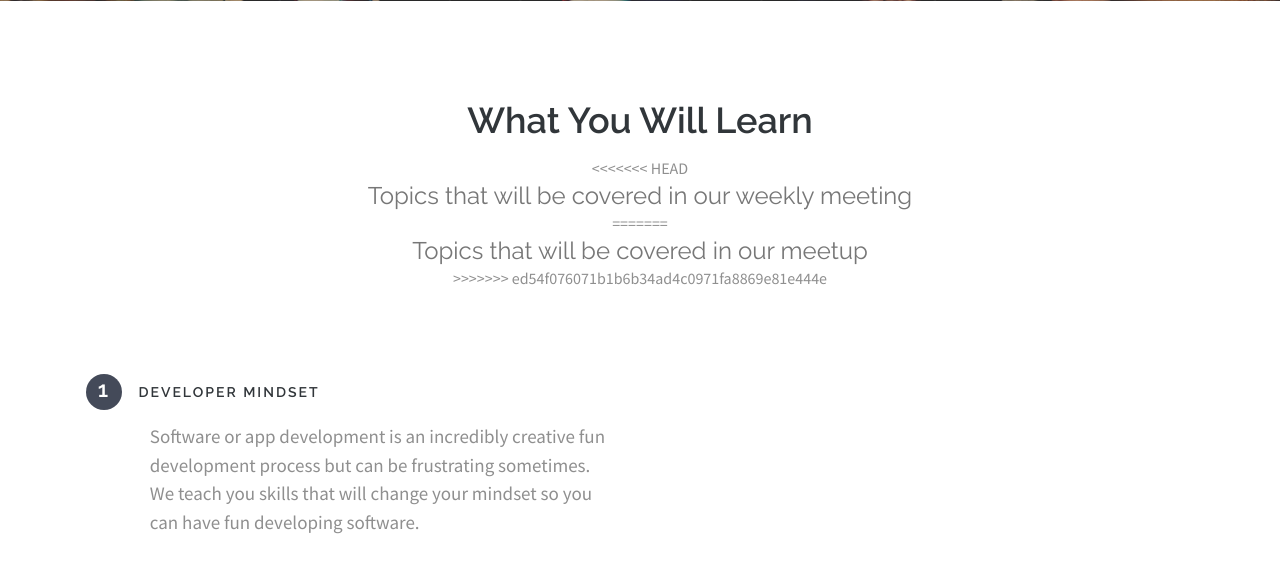
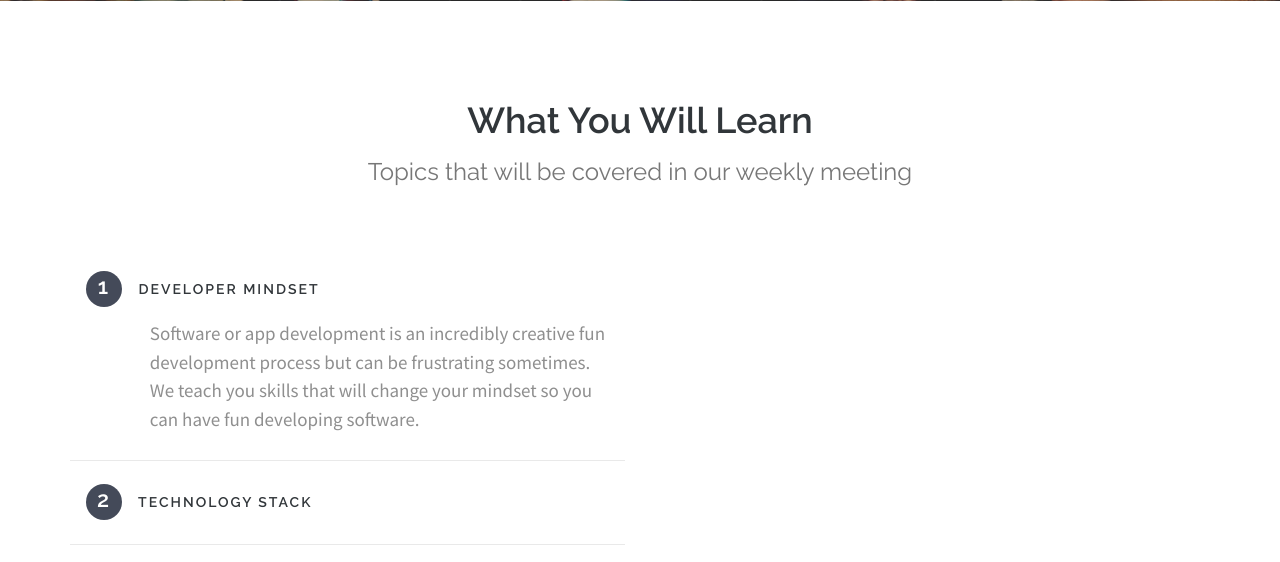
Before and after one commit to hedukor/hedukor.com, a Python web app: template src/templates/index.html in a window 1280 px wide. Shown: the part 763-1325 px from the top of the page. Run offline with Jinja, Linux system fonts and the light colour scheme; the template is opened without the code that fills it, so the values that code supplies are empty.

Commit message:
removed conflicts

```diff
--- a/src/templates/index.html
+++ b/src/templates/index.html
@@ -106,11 +106,8 @@
   <div class="container">
     <header class="section-header text-center">
       <h2>What You Will Learn</h2>
-<<<<<<< HEAD
       <h3>Topics that will be covered in our weekly meeting</h3>
-=======
-      <h3>Topics that will be covered in our meetup</h3>
->>>>>>> ed54f076071b1b6b34ad4c0971fa8869e81e444e
+
     </header>
     <div class="row">
       <div class="col-md-6 col-md-push-6">
```
Also changed, not shown: 3 other files.
